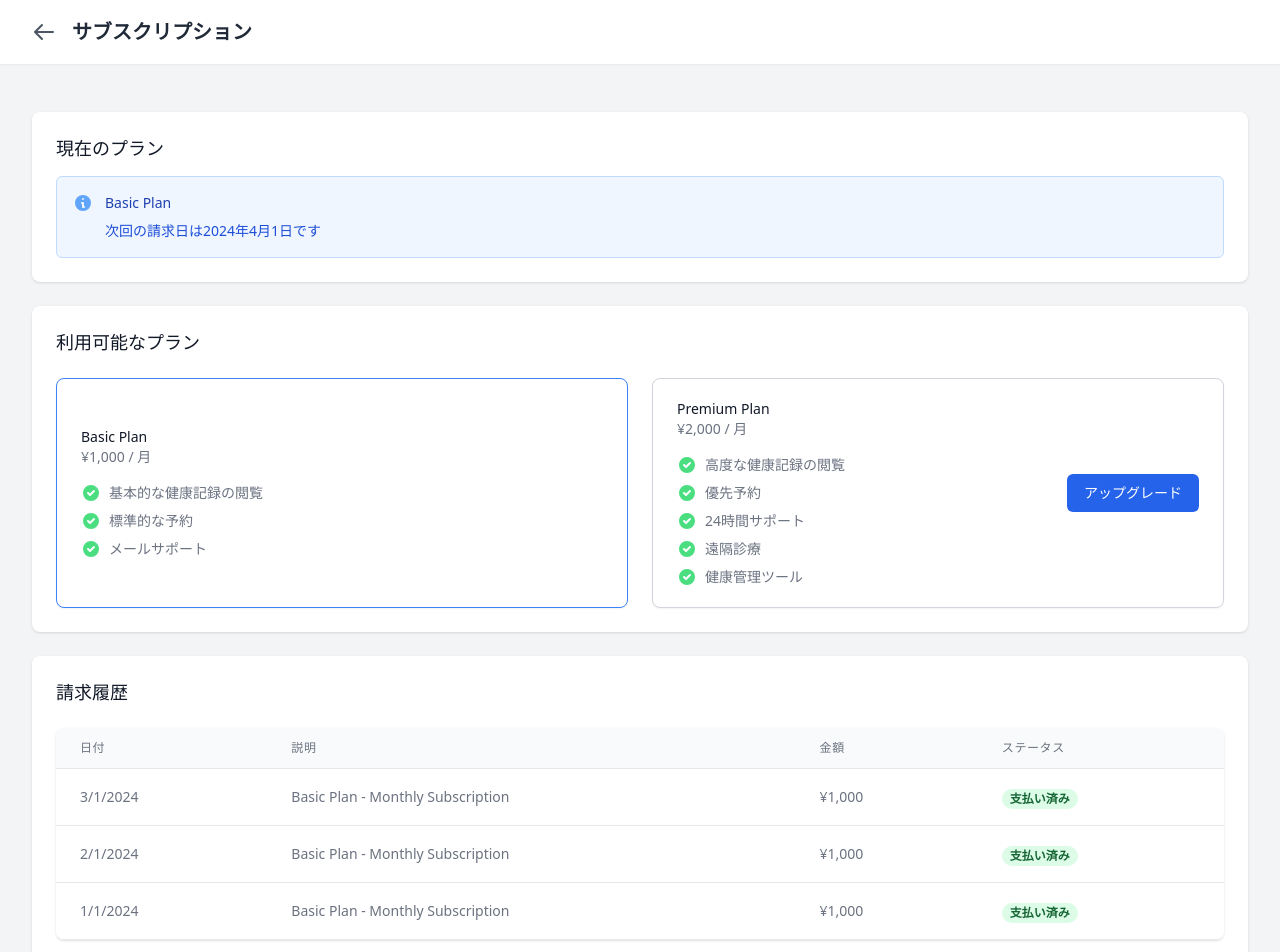
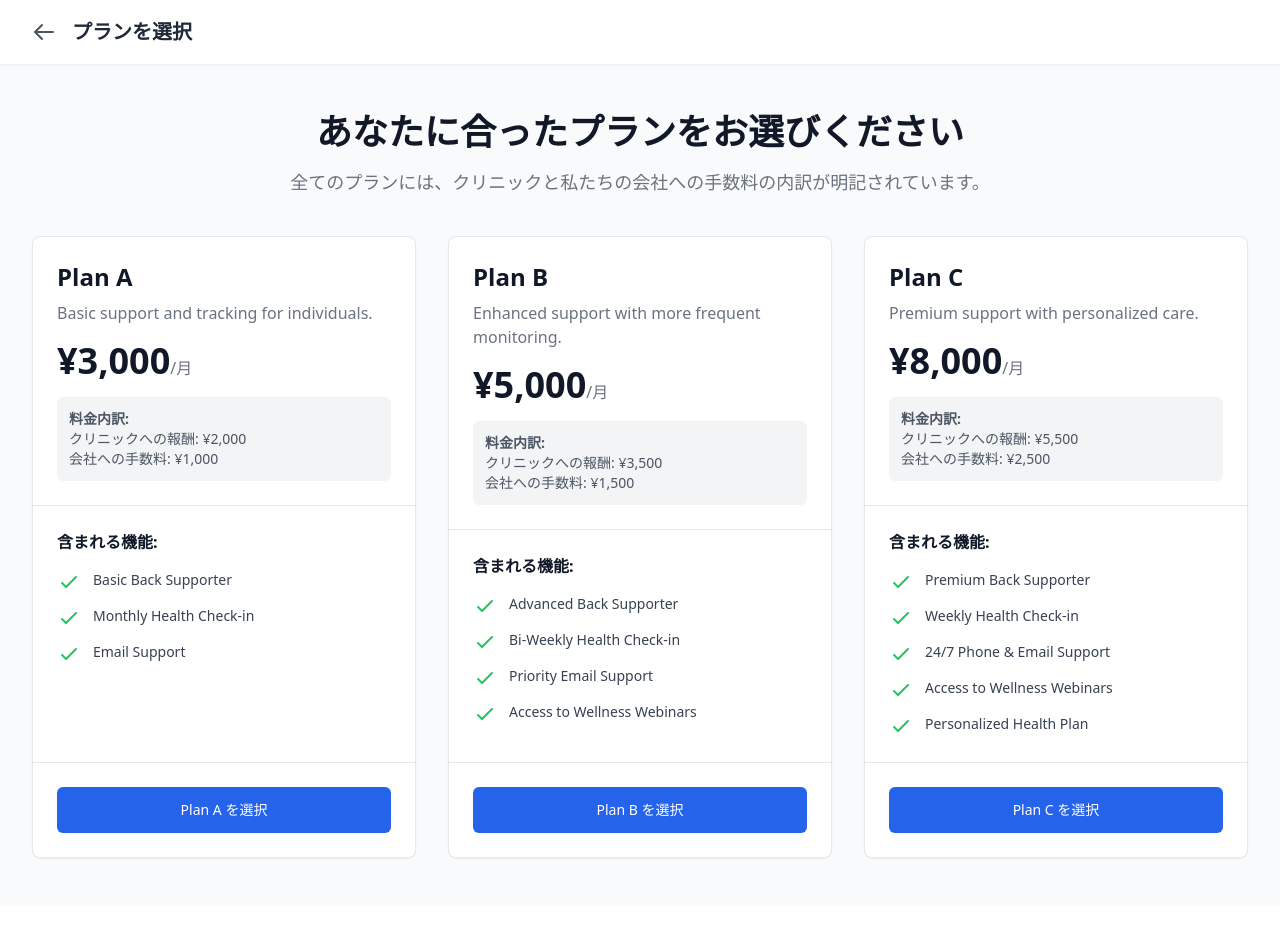
Before and after one commit to pikachu1001/support, a Next.js app: page /patient/subscription in a window 1280 px wide. Shown: the top 952 px of the page. After the commit the page ends 906 px from the top, so only its background shows below. Built offline with nearby package versions, Linux system fonts and the light colour scheme; no server answers.

Commit message:
new3-subscription Plan-comp

```diff
--- /dev/null
+++ b/lib/plans.ts
@@ -0,0 +1,54 @@
+export interface Plan {
+  id: 'A' | 'B' | 'C';
+  name: string;
+  price: number;
+  commission: number;
+  companyCut: number;
+  description: string;
+  features: string[];
+}
+
+export const plans: Plan[] = [
+  {
+    id: 'A',
+    name: 'Plan A',
+    price: 3000,
+    commission: 2000,
+    companyCut: 1000,
+    description: 'Basic support and tracking for individuals.',
+    features: [
+      'Basic Back Supporter',
+      'Monthly Health Check-in',
+      'Email Support',
+    ],
+  },
+  {
+    id: 'B',
+    name: 'Plan B',
+    price: 5000,
+    commission: 3500,
+    companyCut: 1500,
+    description: 'Enhanced support with more frequent monitoring.',
+    features: [
+      'Advanced Back Supporter',
+      'Bi-Weekly Health Check-in',
+      'Priority Email Support',
+      'Access to Wellness Webinars',
+    ],
+  },
+  {
+    id: 'C',
+    name: 'Plan C',
+    price: 8000,
+    commission: 5500,
+    companyCut: 2500,
+    description: 'Premium support with personalized care.',
+    features: [
+      'Premium Back Supporter',
+      'Weekly Health Check-in',
+      '24/7 Phone & Email Support',
+      'Access to Wellness Webinars',
+      'Personalized Health Plan',
+    ],
+  },
+];
--- a/pages/patient/subscription.tsx
+++ b/pages/patient/subscription.tsx
@@ -1,93 +1,64 @@
 import { useState } from 'react';
+import { useAuth } from '../../contexts/AuthContext';
+import { getFirestore, doc, setDoc, updateDoc, collection, serverTimestamp } from 'firebase/firestore';
 import { useRouter } from 'next/router';
 import Link from 'next/link';
-
-interface SubscriptionPlan {
-  id: string;
-  name: string;
-  price: number;
-  features: string[];
-  isCurrent: boolean;
-}
-
-interface BillingHistory {
-  id: string;
-  date: string;
-  amount: number;
-  status: 'paid' | 'pending' | 'failed';
-  description: string;
-}
+import { plans, Plan } from '../../lib/plans';
 
 export default function PatientSubscription() {
   const router = useRouter();
+  const { user } = useAuth();
   const [isLoading, setIsLoading] = useState(false);
+  const [selectedPlan, setSelectedPlan] = useState<Plan | null>(null);
 
-  const [subscriptionPlans] = useState<SubscriptionPlan[]>([
-    {
-      id: 'basic',
-      name: 'Basic Plan',
-      price: 1000,
-      features: [
-        'Basic health record access',
-        'Standard appointment booking',
-        'Email support',
-      ],
-      isCurrent: true,
-    },
-    {
-      id: 'premium',
-      name: 'Premium Plan',
-      price: 2000,
-      features: [
-        'Advanced health record access',
-        'Priority appointment booking',
-        '24/7 support',
-        'Telemedicine consultations',
-        'Health tracking tools',
-      ],
-      isCurrent: false,
-    },
-  ]);
+  const handleSelectPlan = async (plan: Plan) => {
+    if (!user) {
+      // Redirect to login if user is not authenticated
+      router.push('/patient/login');
+      return;
+    }
 
-  const [billingHistory] = useState<BillingHistory[]>([
-    {
-      id: '1',
-      date: '2024-03-01',
-      amount: 1000,
-      status: 'paid',
-      description: 'Basic Plan - Monthly Subscription',
-    },
-    {
-      id: '2',
-      date: '2024-02-01',
-      amount: 1000,
-      status: 'paid',
-      description: 'Basic Plan - Monthly Subscription',
-    },
-    {
-      id: '3',
-      date: '2024-01-01',
-      amount: 1000,
-      status: 'paid',
-      description: 'Basic Plan - Monthly Subscription',
-    },
-  ]);
+    setIsLoading(true);
+    setSelectedPlan(plan);
+    console.log('Selected plan:', plan);
+    console.log('User:', user);
 
-  const handleUpgrade = async (planId: string) => {
-    setIsLoading(true);
     try {
-      // TODO: Implement actual plan upgrade
-      await new Promise(resolve => setTimeout(resolve, 1000)); // Simulated API call
+      const db = getFirestore();
+
+      // 1. Create a new subscription document in 'subscriptions' collection
+      const subscriptionRef = doc(collection(db, 'subscriptions'));
+      await setDoc(subscriptionRef, {
+        id: subscriptionRef.id,
+        userId: user.uid,
+        planId: plan.id,
+        status: 'pending',
+        createdAt: serverTimestamp(),
+      });
+
+      // 2. Update the patient's document in 'patients' collection
+      const patientRef = doc(db, 'patients', user.uid);
+      await updateDoc(patientRef, {
+        subscriptionId: subscriptionRef.id,
+      });
+
+      console.log(`Created pending subscription with ID: ${subscriptionRef.id}`);
+
+      alert(`You have selected ${plan.name}. Proceeding to payment...`);
+      // In the next step, we will use the subscriptionRef.id to create a Stripe Checkout session.
+      // router.push(`/checkout?sub_id=${subscriptionRef.id}`);
+
     } catch (error) {
-      console.error('Failed to upgrade plan:', error);
+      console.error('Failed to create subscription:', error);
+      alert('サブスクリプションの作成中にエラーが発生しました。');
     } finally {
       setIsLoading(false);
+      setSelectedPlan(null);
     }
   };
 
   return (
-    <div className="min-h-screen bg-gray-100">
-      {/* Top Navigation */}
+    <div className="min-h-screen bg-gray-50">
       <nav className="bg-white shadow-sm">
         <div className="max-w-7xl mx-auto px-4 sm:px-6 lg:px-8">
           <div className="flex justify-between h-16 items-center">
@@ -97,151 +68,73 @@ export default function PatientSubscription() {
                   <path strokeLinecap="round" strokeLinejoin="round" strokeWidth={2} d="M10 19l-7-7m0 0l7-7m-7 7h18" />
                 </svg>
               </Link>
-              <h1 className="ml-4 text-xl font-bold text-gray-800">サブスクリプション</h1>
+              <h1 className="ml-4 text-xl font-bold text-gray-800">プランを選択</h1>
             </div>
           </div>
         </div>
       </nav>
 
-      <div className="max-w-7xl mx-auto py-6 sm:px-6 lg:px-8">
-        <div className="px-4 py-6 sm:px-0">
-          {/* Current Plan */}
-          <div className="bg-white shadow rounded-lg mb-6">
-            <div className="px-4 py-5 sm:p-6">
-              <h3 className="text-lg font-medium leading-6 text-gray-900">現在のプラン</h3>
-              <div className="mt-4">
-                {subscriptionPlans.find(plan => plan.isCurrent) && (
-                  <div className="bg-blue-50 border border-blue-200 rounded-md p-4">
-                    <div className="flex">
-                      <div className="flex-shrink-0">
-                        <svg className="h-5 w-5 text-blue-400" xmlns="http://www.w3.org/2000/svg" viewBox="0 0 20 20" fill="currentColor">
-                          <path fillRule="evenodd" d="M18 10a8 8 0 11-16 0 8 8 0 0116 0zm-7-4a1 1 0 11-2 0 1 1 0 012 0zM9 9a1 1 0 000 2v3a1 1 0 001 1h1a1 1 0 100-2v-3a1 1 0 00-1-1H9z" clipRule="evenodd" />
-                        </svg>
+      <main className="max-w-7xl mx-auto py-12 sm:px-6 lg:px-8">
+        <div className="text-center">
+          <h2 className="text-3xl font-extrabold text-gray-900 sm:text-4xl">
+            あなたに合ったプランをお選びください
+          </h2>
+          <p className="mt-4 text-lg text-gray-500">
+            全てのプランには、クリニックと私たちの会社への手数料の内訳が明記されています。
+          </p>
         </div>
-                      <div className="ml-3">
-                        <h3 className="text-sm font-medium text-blue-800">
-                          {subscriptionPlans.find(plan => plan.isCurrent)?.name}
-                        </h3>
-                        <div className="mt-2 text-sm text-blue-700">
-                          <p>次回の請求日は2024年4月1日です</p>
-                        </div>
-                      </div>
-                    </div>
-                  </div>
-                )}
-              </div>
+
+        <div className="mt-10 grid grid-cols-1 gap-8 md:grid-cols-2 lg:grid-cols-3">
+          {plans.map((plan) => (
+            <div
+              key={plan.id}
+              className="border border-gray-200 rounded-lg shadow-sm divide-y divide-gray-200 bg-white flex flex-col"
+            >
+              <div className="p-6">
+                <h3 className="text-2xl font-semibold text-gray-900">{plan.name}</h3>
+                <p className="mt-2 text-gray-500">{plan.description}</p>
+                <p className="mt-4">
+                  <span className="text-4xl font-extrabold text-gray-900">¥{plan.price.toLocaleString()}</span>
+                  <span className="text-base font-medium text-gray-500">/月</span>
+                </p>
+                <div className="mt-4 text-sm text-gray-600 p-3 bg-gray-100 rounded-md">
+                  <p className="font-semibold">料金内訳:</p>
+                  <p>クリニックへの報酬: ¥{plan.commission.toLocaleString()}</p>
+                  <p>会社への手数料: ¥{plan.companyCut.toLocaleString()}</p>
                 </div>
               </div>
 
-          {/* Available Plans */}
-          <div className="bg-white shadow rounded-lg mb-6">
-            <div className="px-4 py-5 sm:p-6">
-              <h3 className="text-lg font-medium leading-6 text-gray-900">利用可能なプラン</h3>
-              <div className="mt-6 grid grid-cols-1 gap-6 sm:grid-cols-2">
-                {subscriptionPlans.map(plan => (
-                  <div
-                    key={plan.id}
-                    className={`relative rounded-lg border ${
-                      plan.isCurrent ? 'border-blue-500' : 'border-gray-300'
-                    } bg-white px-6 py-5 shadow-sm flex items-center space-x-3 hover:border-gray-400`}
-                  >
-                    <div className="flex-1 min-w-0">
-                      <div className="focus:outline-none">
-                        <p className="text-sm font-medium text-gray-900">{plan.name}</p>
-                        <p className="text-sm text-gray-500">¥{plan.price.toLocaleString()} / 月</p>
-                        <ul className="mt-4 space-y-2">
-                          {plan.features.map((feature, index) => (
-                            <li key={index} className="flex items-start">
-                              <svg className="h-5 w-5 text-green-400" xmlns="http://www.w3.org/2000/svg" viewBox="0 0 20 20" fill="currentColor">
-                                <path fillRule="evenodd" d="M10 18a8 8 0 100-16 8 8 0 000 16zm3.707-9.293a1 1 0 00-1.414-1.414L9 10.586 7.707 9.293a1 1 0 00-1.414 1.414l2 2a1 1 0 001.414 0l4-4z" clipRule="evenodd" />
+              <div className="p-6 flex-grow">
+                <h4 className="font-semibold text-gray-900">含まれる機能:</h4>
+                <ul className="mt-4 space-y-3">
+                  {plan.features.map((feature) => (
+                    <li key={feature} className="flex items-start">
+                      <div className="flex-shrink-0">
+                        <svg className="h-6 w-6 text-green-500" xmlns="http://www.w3.org/2000/svg" fill="none" viewBox="0 0 24 24" stroke="currentColor">
+                          <path strokeLinecap="round" strokeLinejoin="round" strokeWidth="2" d="M5 13l4 4L19 7" />
                         </svg>
-                              <span className="ml-2 text-sm text-gray-500">{feature === 'Basic health record access' ? '基本的な健康記録の閲覧' : feature === 'Standard appointment booking' ? '標準的な予約' : feature === 'Email support' ? 'メールサポート' : feature === 'Advanced health record access' ? '高度な健康記録の閲覧' : feature === 'Priority appointment booking' ? '優先予約' : feature === '24/7 support' ? '24時間サポート' : feature === 'Telemedicine consultations' ? '遠隔診療' : feature === 'Health tracking tools' ? '健康管理ツール' : feature}</span>
+                      </div>
+                      <span className="ml-3 text-sm text-gray-700">{feature}</span>
                     </li>
                   ))}
                 </ul>
               </div>
+
+              <div className="p-6">
+                <button
+                  onClick={() => handleSelectPlan(plan)}
+                  disabled={isLoading}
+                  className={`w-full py-3 px-4 border border-transparent rounded-md shadow-sm text-sm font-medium text-white
+                    ${isLoading && selectedPlan?.id === plan.id ? 'bg-gray-400' : 'bg-blue-600 hover:bg-blue-700'}
+                    focus:outline-none focus:ring-2 focus:ring-offset-2 focus:ring-blue-500 transition-colors`}
+                >
+                  {isLoading && selectedPlan?.id === plan.id ? '処理中...' : `${plan.name} を選択`}
+                </button>
               </div>
-                    {!plan.isCurrent && (
-                      <button
-                        onClick={() => handleUpgrade(plan.id)}
-                        disabled={isLoading}
-                        className={`inline-flex items-center px-4 py-2 border border-transparent text-sm font-medium rounded-md text-white bg-blue-600 hover:bg-blue-700 focus:outline-none focus:ring-2 focus:ring-offset-2 focus:ring-blue-500 ${
-                          isLoading ? 'opacity-50 cursor-not-allowed' : ''
-                        }`}
-                      >
-                        {isLoading ? 'アップグレード中...' : 'アップグレード'}
-                      </button>
-                    )}
             </div>
           ))}
         </div>
-            </div>
-          </div>
-
-          {/* Billing History */}
-          <div className="bg-white shadow rounded-lg">
-            <div className="px-4 py-5 sm:p-6">
-              <h3 className="text-lg font-medium leading-6 text-gray-900">請求履歴</h3>
-              <div className="mt-6">
-                <div className="flex flex-col">
-                  <div className="-my-2 overflow-x-auto sm:-mx-6 lg:-mx-8">
-                    <div className="py-2 align-middle inline-block min-w-full sm:px-6 lg:px-8">
-                      <div className="shadow overflow-hidden border-b border-gray-200 sm:rounded-lg">
-                        <table className="min-w-full divide-y divide-gray-200">
-                          <thead className="bg-gray-50">
-                            <tr>
-                              <th scope="col" className="px-6 py-3 text-left text-xs font-medium text-gray-500 uppercase tracking-wider">
-                                日付
-                              </th>
-                              <th scope="col" className="px-6 py-3 text-left text-xs font-medium text-gray-500 uppercase tracking-wider">
-                                説明
-                              </th>
-                              <th scope="col" className="px-6 py-3 text-left text-xs font-medium text-gray-500 uppercase tracking-wider">
-                                金額
-                              </th>
-                              <th scope="col" className="px-6 py-3 text-left text-xs font-medium text-gray-500 uppercase tracking-wider">
-                                ステータス
-                              </th>
-                            </tr>
-                          </thead>
-                          <tbody className="bg-white divide-y divide-gray-200">
-                            {billingHistory.map(bill => (
-                              <tr key={bill.id}>
-                                <td className="px-6 py-4 whitespace-nowrap text-sm text-gray-500">
-                                  {new Date(bill.date).toLocaleDateString()}
-                                </td>
-                                <td className="px-6 py-4 whitespace-nowrap text-sm text-gray-500">
-                                  {bill.description}
-                                </td>
-                                <td className="px-6 py-4 whitespace-nowrap text-sm text-gray-500">
-                                  ¥{bill.amount.toLocaleString()}
-                                </td>
-                                <td className="px-6 py-4 whitespace-nowrap">
-                                  <span
-                                    className={`px-2 inline-flex text-xs leading-5 font-semibold rounded-full ${
-                                      bill.status === 'paid'
-                                        ? 'bg-green-100 text-green-800'
-                                        : bill.status === 'pending'
-                                        ? 'bg-yellow-100 text-yellow-800'
-                                        : 'bg-red-100 text-red-800'
-                                    }`}
-                                  >
-                                    {bill.status === 'paid' ? '支払い済み' : bill.status === 'pending' ? '保留中' : '失敗'}
-                                  </span>
-                                </td>
-                              </tr>
-                            ))}
-                          </tbody>
-                        </table>
-                      </div>
-                    </div>
-                  </div>
-                </div>
-              </div>
-            </div>
-          </div>
-        </div>
-      </div>
+      </main>
     </div>
   );
 }
```
Also changed, not shown: contexts/AuthContext.tsx (+28 -6 lines), lib/firestore-types.ts (added, +47 -0 lines). Lines whose indentation alone changed are shown as unchanged.
